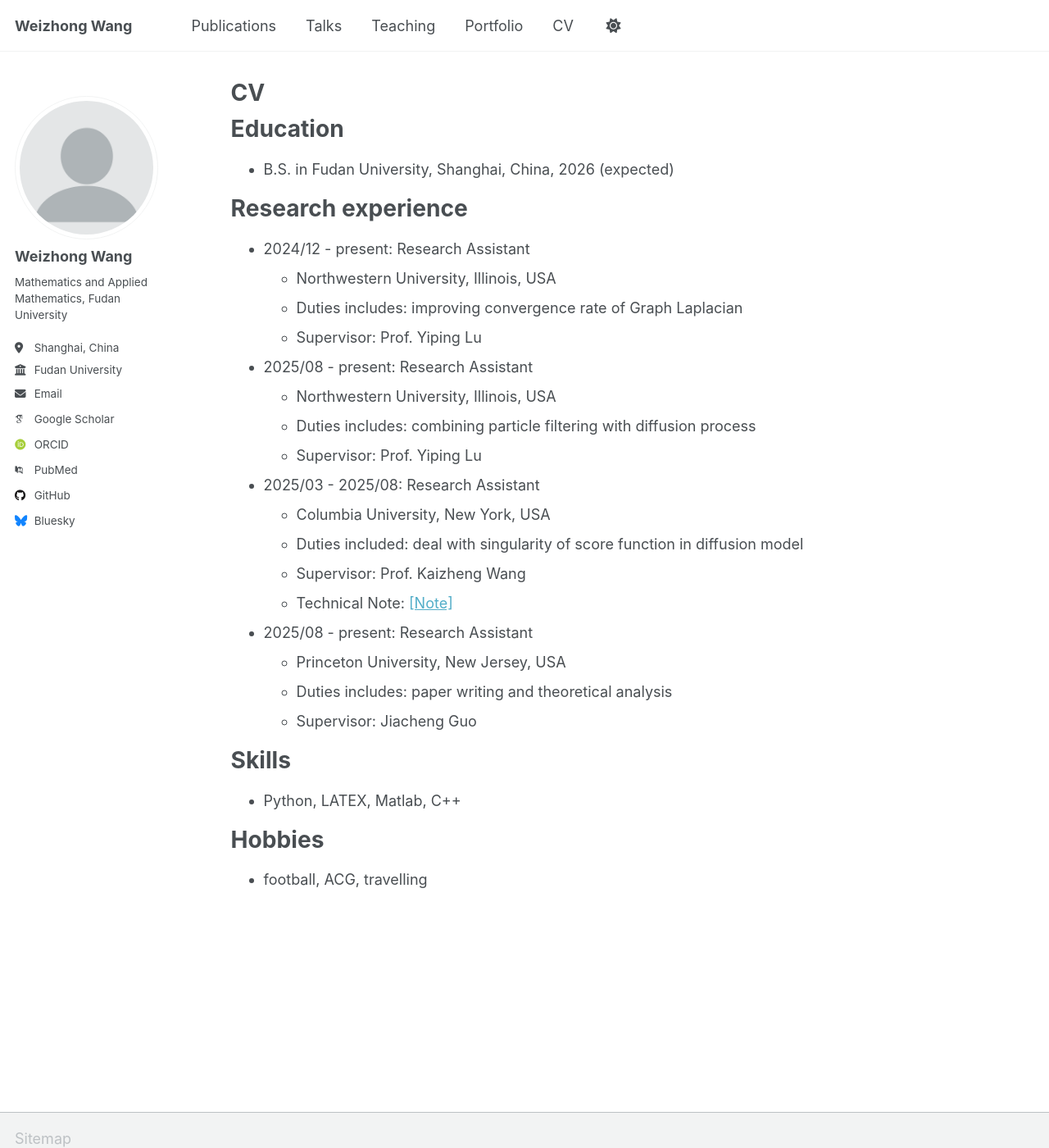
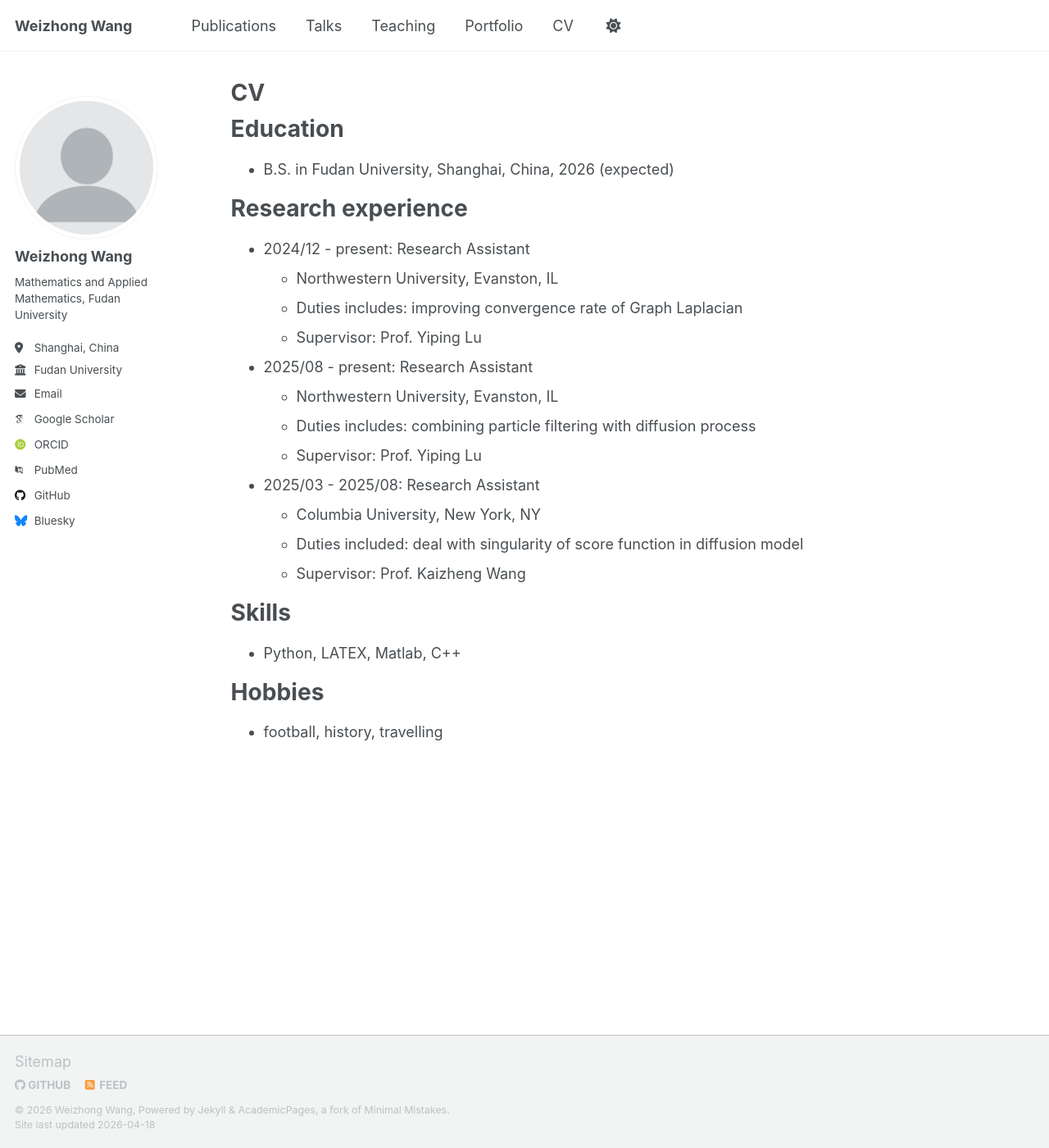
Before and after one commit to weizhwang/weizhwang.github.io, a Jekyll site: the page built from _pages/cv.md, in a window 1280 px wide and 1400 px high. Shown: the whole window at 82% size. Built offline with Jekyll 4.4.1, drawn with Linux system fonts in a browser that asks for light colours; some web fonts are replaced; a script that is not in the unit is left out.

Commit message:
Update cv.md

```diff
--- a/_pages/cv.md
+++ b/_pages/cv.md
@@ -16,25 +16,19 @@ Education
 Research experience
 ======
 * 2024/12 - present: Research Assistant
-  * Northwestern University, Illinois, USA
+  * Northwestern University, Evanston, IL
   * Duties includes: improving convergence rate of Graph Laplacian
   * Supervisor: Prof. Yiping Lu
 
 * 2025/08 - present: Research Assistant
-  * Northwestern University, Illinois, USA
+  * Northwestern University, Evanston, IL
   * Duties includes: combining particle filtering with diffusion process
   * Supervisor: Prof. Yiping Lu
 
 * 2025/03 - 2025/08: Research Assistant
-  * Columbia University, New York, USA
+  * Columbia University, New York, NY
   * Duties included: deal with singularity of score function in diffusion model
   * Supervisor: Prof. Kaizheng Wang
-  * Technical Note: [[Note]](https://github.com/weizhwang/wzwang.github.io/blob/master/files/technical_note_on_diffusion_model.pdf)
-
-* 2025/08 - present: Research Assistant
-  * Princeton University, New Jersey, USA
-  * Duties includes: paper writing and theoretical analysis
-  * Supervisor: Jiacheng Guo
 
 Skills
 ======
@@ -42,4 +36,4 @@ Skills
 
 Hobbies
 ======
-* football, ACG, travelling
+* football, history, travelling
```
